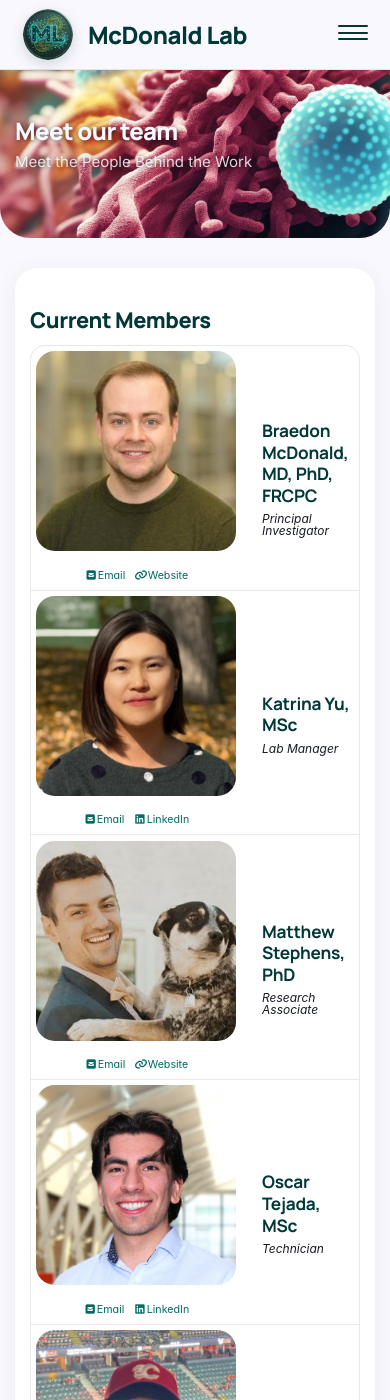
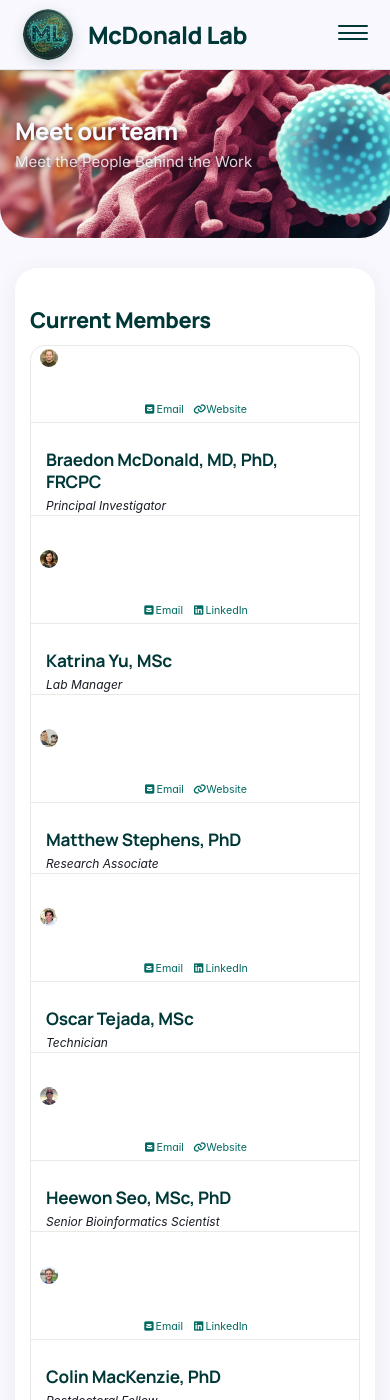
Before and after one commit to TMRLab/TMRLab.github.io, a Jekyll site: the page built from _pages/team.md, in a window 390 px wide and 1400 px high. Built offline with Jekyll 4.4.1, drawn with Linux system fonts in a browser that asks for light colours; cached includes are drawn as plain includes.

Commit message:
Updated: design and logo

```diff
--- a/_pages/team.md
+++ b/_pages/team.md
@@ -15,7 +15,7 @@
 
 ## Current Members
 
-<table border="0" width="100%">
+<table class="team-table" border="0" width="100%">
 {% for member in site.data.members %}
   <tr valign="top">
     <td width="23%">
--- a/assets/css/main.scss
+++ b/assets/css/main.scss
@@ -815,6 +815,30 @@
   border-bottom: none !important;
 }
 
+/* Hide Altmetric donuts on mobile -------------------------------------------- */
+@media (max-width: 48em) {
+  .stats .altmetric-embed { display: none; }
+}
+
+/* Hide acknowledgement-gallery filler logo on mobile ------------------------- */
+@media (max-width: 48em) {
+  img[src$="logo_empty.png"] { display: none; }
+}
+
+/* Team table: stack photo above bio on mobile -------------------------------- */
+@media (max-width: 48em) {
+  .team-table,
+  .team-table tbody,
+  .team-table tr,
+  .team-table td {
+    display: block;
+    width: 100% !important;
+  }
+  .team-table tr { margin-bottom: 2rem; }
+  .team-table td { padding: 0.25rem 0; }
+  .team-table .author__avatar img { max-width: 50%; height: auto; }
+}
+
 /* Sidebar-media (project pages) ------------------------------------------- */
 .sidebar-media {
   display: flex;
```
Also changed, not shown: _pages/contact.md (+1 -1 lines).
